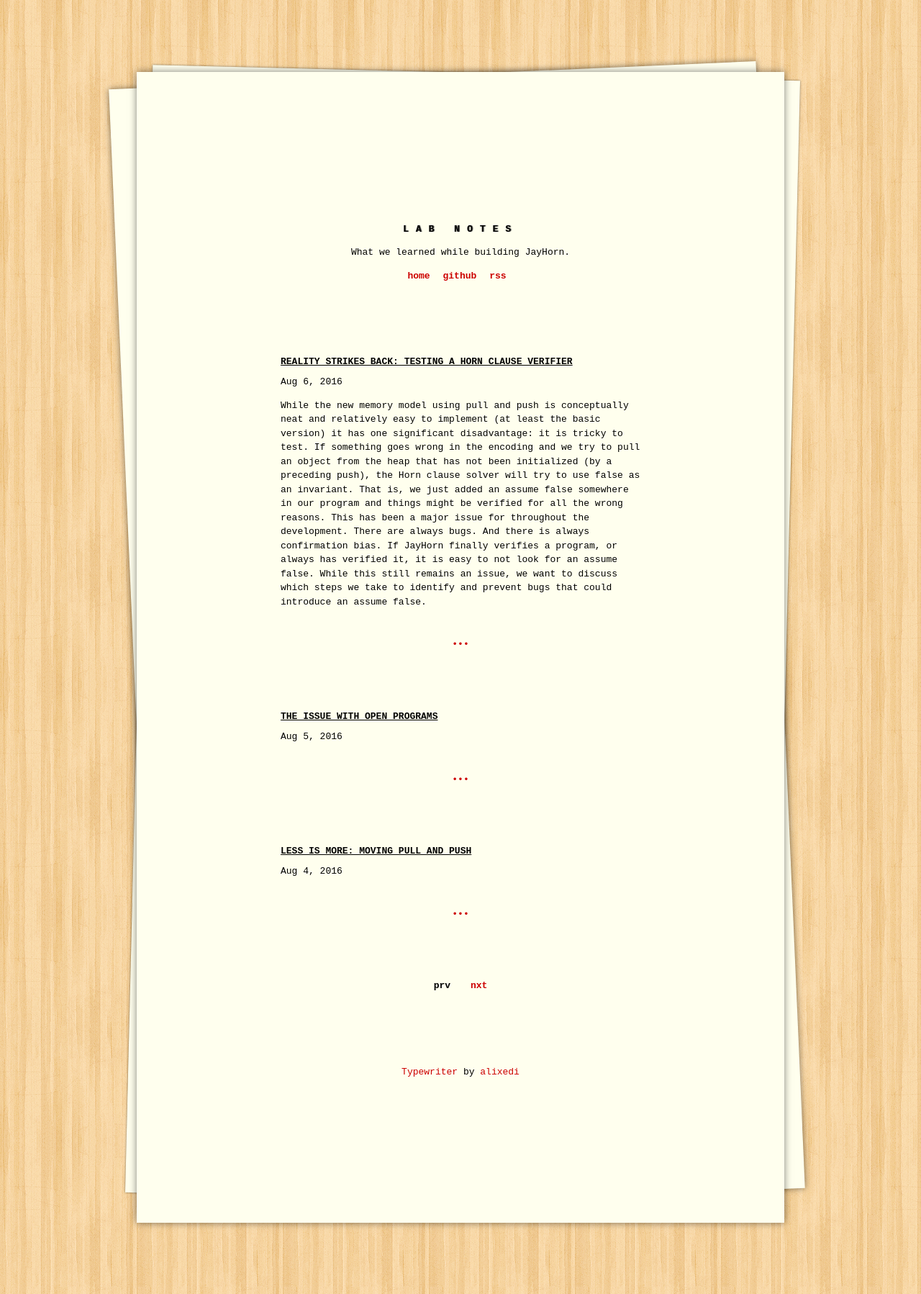
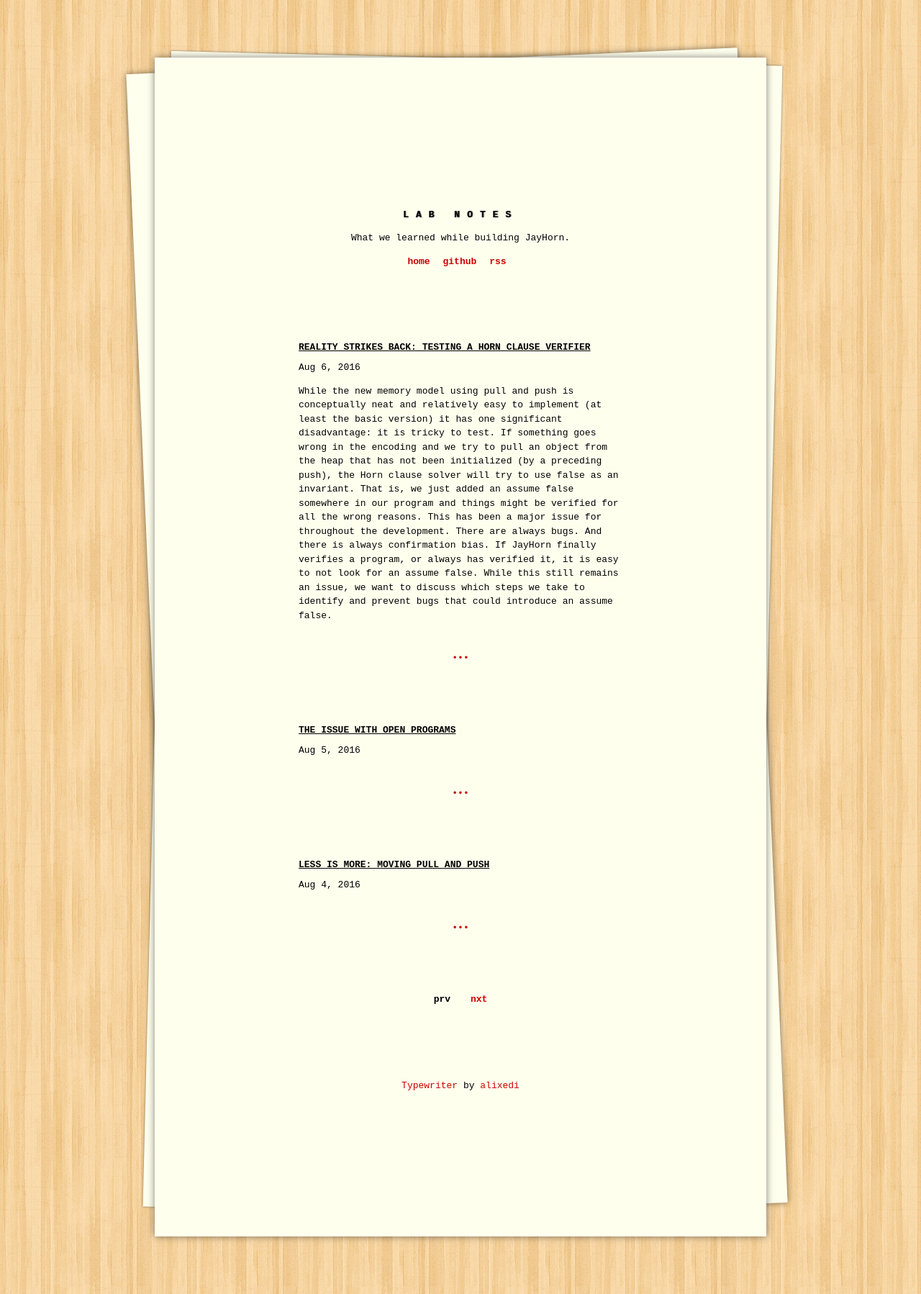
Before and after one commit to jayhorn/jayhorn, a Jekyll site: the page built from blog/index.html, in a window 1280 px wide. Shown: the whole page at 72% size. Built offline with Jekyll 4.4.1, drawn with Linux system fonts in a browser that asks for light colours; the list of posts is cut into pages by our own code.

Commit message:
last try with jekyll

```diff
--- a/_config.yml
+++ b/_config.yml
@@ -15,8 +15,8 @@
 # Links
 links:
   - title: "home"
+    url: /blog
+  - title: "github"
     url: /
-  - title: "github"
-    url: http://jayhorn.github.io/jayhorn
   - title: "rss"
     url: /feed.xml
--- a/blog/index.html
+++ b/blog/index.html
@@ -23,14 +23,14 @@
       {% if page == 2 %}
         <a class="page-link" href="{{ 'blog.html' | replace: '//', '/' | replace: ':num', page }}">prv</a>
       {% else %}
-        <a class="page-link" href="{{ paginator.previous_page_path |  replace: '//', '/' }}">prv</a>
+        <a class="page-link" href="{{ paginator.previous_page_path |  prepend: 'jayhorn/' | replace: '//', '/' }}">prv</a>
       {% endif %}
     {% else %}
       <span class="page-link">prv</span>
     {% endif %}
 
     {% if paginator.next_page %}
-      <a class="page-link" href="{{ paginator.next_page_path |  replace: '//', '/' }}">nxt</a>
+      <a class="page-link" href="{{ paginator.next_page_path | prepend: 'jayhorn/' | replace: '//', '/' }}">nxt</a>
     {% else %}
       <span class="page-link">nxt</span>
     {% endif %}
--- a/css/main.css
+++ b/css/main.css
@@ -8,8 +8,8 @@
 .container {
   background: #ffe;
   box-shadow: 0 0 10px rgba(0,0,0,0.5);
-  margin: 100px auto 0;
-  max-width: 500px;
+  margin: 50px auto 0;
+  max-width: 450px;
   min-height: 300px;
   padding: 200px;
   position: relative;
```
